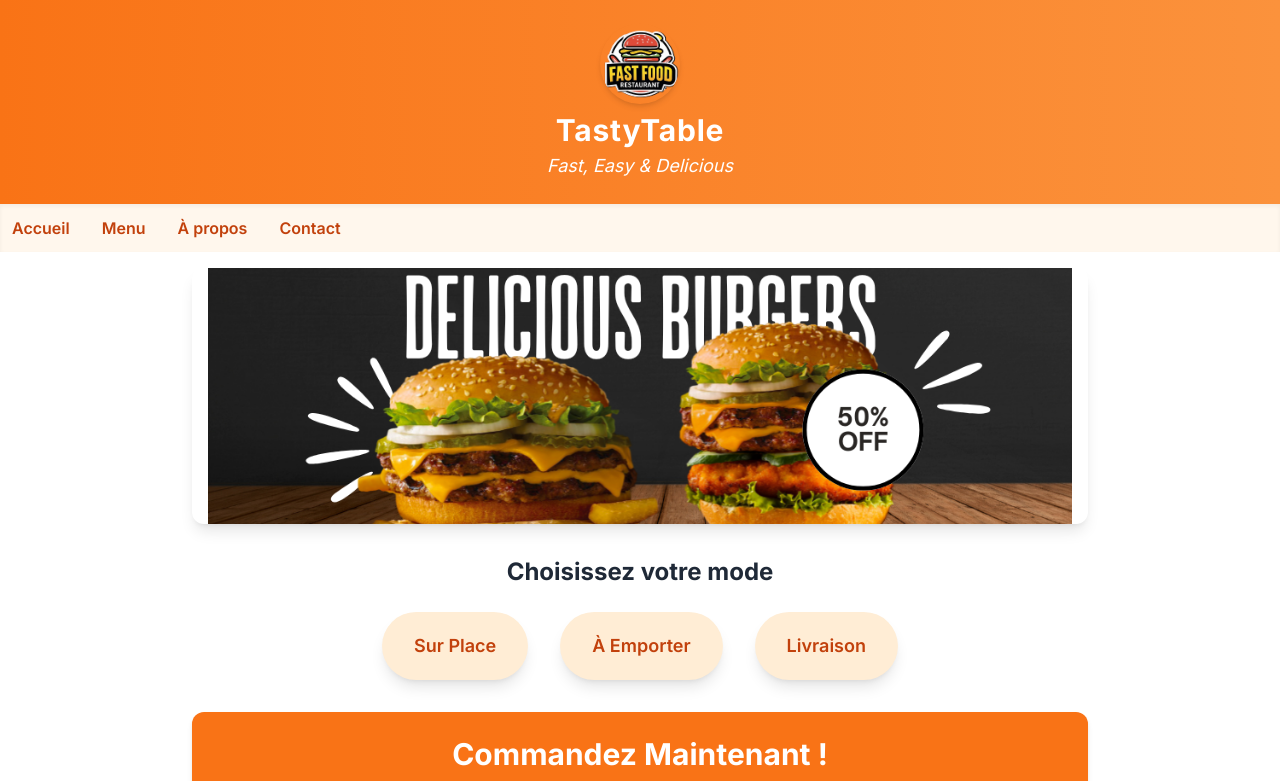
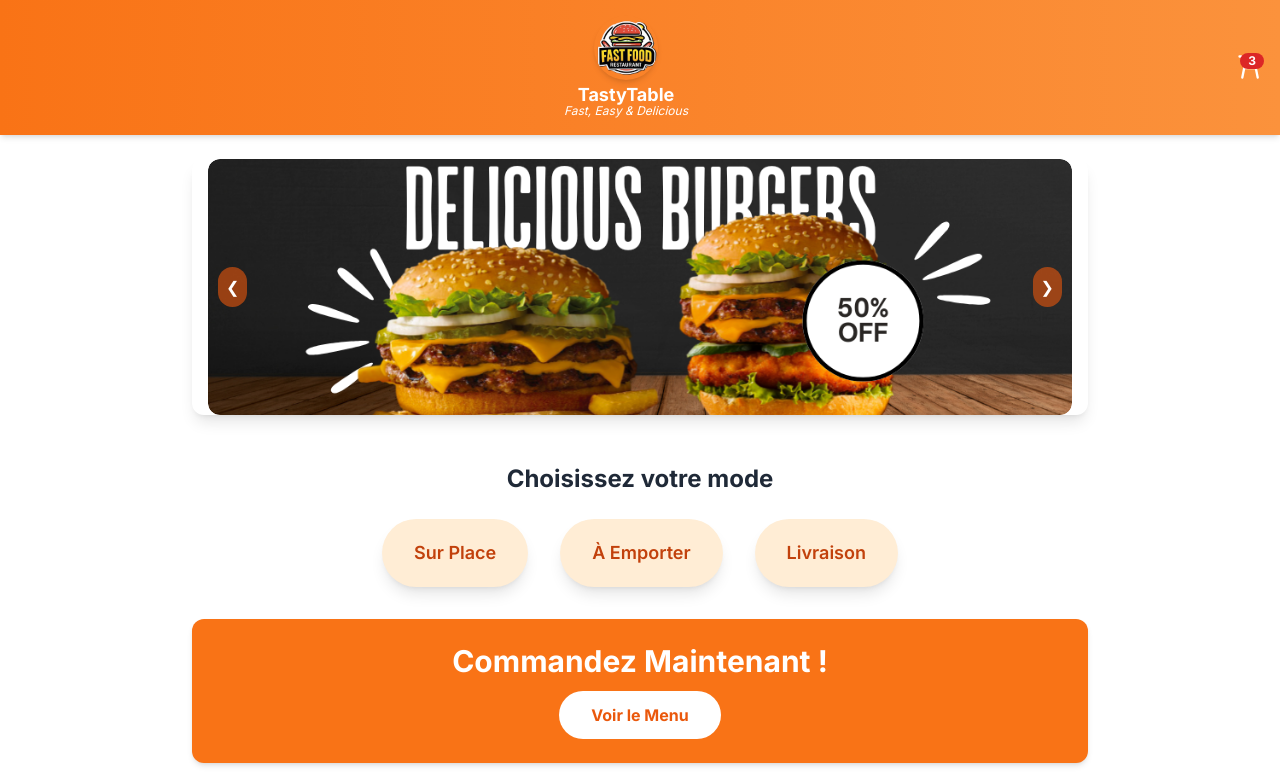
Before and after one commit to Wohami-2000/restaurant-ordering, a website: page index.html in a window 1280 px wide. Shown: the top 781 px of the page. Drawn offline with nearby package versions, Linux system fonts and the light colour scheme.

Commit message:
Fix CSS @apply issue, update styles with plain CSS

```diff
--- a/index.html
+++ b/index.html
@@ -1,5 +1,5 @@
 <!DOCTYPE html>
-<html lang="en">
+<html lang="en" >
 <head>
   <meta charset="UTF-8" />
   <meta name="viewport" content="width=device-width, initial-scale=1" />
@@ -15,72 +15,112 @@
     body {
       font-family: "Inter", sans-serif;
     }
+    /* Slideshow arrows */
+    .arrow-btn {
+  position: absolute;
+  top: 50%;
+  transform: translateY(-50%);
+  background-color: rgba(234, 88, 12, 0.6); /* Tailwind's orange-600 + 60% opacity */
+  color: white;
+  border-radius: 9999px;
+  padding: 0.5rem; /* p-2 = 0.5rem */
+  cursor: pointer;
+  user-select: none;
+  z-index: 10;
+  transition: background-color 0.3s ease;
+}
+.arrow-btn:hover {
+  background-color: rgba(234, 88, 12, 0.9); /* hover:bg-opacity-90 */
+}
+
+    .arrow-left {
+      left: 10px;
+    }
+    .arrow-right {
+      right: 10px;
+    }
   </style>
 </head>
 <body class="bg-white text-gray-800">
 
-  <!-- Header with centered Logo and Tagline -->
-  <header class="bg-gradient-to-r from-orange-500 to-orange-400 p-6 text-center shadow-md">
-    <img
-      src="images/logo.png"
-      alt="Logo"
-      class="mx-auto w-20 h-20 rounded-full shadow-md mb-2"
-    />
-    <h1 class="text-white text-3xl font-bold tracking-wide">TastyTable</h1>
-    <p class="text-white italic mt-1 text-lg">Fast, Easy & Delicious</p>
-  </header>
-
   <!-- Navigation Bar -->
-  <nav class="bg-orange-50 p-3 shadow-inner sticky top-0 z-20">
-    <div class="container mx-auto flex items-center justify-between">
-      <!-- Desktop nav -->
-      <ul
-        id="nav-links"
-        class="hidden sm:flex gap-8 text-orange-700 font-semibold text-base"
-      >
-        <li><a href="#" class="hover:underline">Accueil</a></li>
-        <li><a href="#" class="hover:underline">Menu</a></li>
-        <li><a href="#" class="hover:underline">À propos</a></li>
-        <li><a href="#" class="hover:underline">Contact</a></li>
-      </ul>
-
-      <!-- Mobile Hamburger Button -->
+  <nav class="bg-gradient-to-r from-orange-500 to-orange-400 p-4 shadow-md sticky top-0 z-30 flex items-center justify-between">
+    <!-- Left: Hamburger menu (mobile only) -->
     <button
       id="hamburger"
       aria-label="Toggle navigation menu"
       class="sm:hidden flex flex-col gap-1.5 w-6 h-6 justify-center cursor-pointer"
     >
-        <span class="block h-0.5 bg-orange-700 rounded"></span>
-        <span class="block h-0.5 bg-orange-700 rounded"></span>
-        <span class="block h-0.5 bg-orange-700 rounded"></span>
+      <span class="block h-0.5 bg-white rounded"></span>
+      <span class="block h-0.5 bg-white rounded"></span>
+      <span class="block h-0.5 bg-white rounded"></span>
     </button>
+
+    <!-- Center: Logo and tagline -->
+    <div class="flex flex-col items-center flex-grow">
+      <img
+        src="images/logo.png"
+        alt="Logo"
+        class="w-16 h-16 rounded-full shadow-md mb-1"
+      />
+      <div class="text-white text-lg font-bold leading-tight">TastyTable</div>
+      <div class="text-white italic text-xs -mt-1">Fast, Easy & Delicious</div>
     </div>
+
+    <!-- Right: Cart icon -->
+    <button aria-label="Shopping Cart" class="text-white hover:text-yellow-300 transition relative">
+      <svg
+        xmlns="http://www.w3.org/2000/svg"
+        fill="none"
+        viewBox="0 0 24 24"
+        stroke-width="2"
+        stroke="currentColor"
+        class="w-7 h-7"
+      >
+        <path stroke-linecap="round" stroke-linejoin="round" d="M3 3h2l.4 2M7 13h10l4-8H5.4M7 13l-1.6 8m1.6-8L7 13m10 0l1.6 8m-1.6-8H7" />
+      </svg>
+      <!-- Badge example -->
+      <span
+        class="absolute top-0 right-0 inline-flex items-center justify-center px-2 py-0.5 text-xs font-bold leading-none text-white bg-red-600 rounded-full"
+        >3</span
+      >
+    </button>
+  </nav>
 
   <!-- Mobile nav links (hidden by default) -->
   <ul
     id="mobile-nav"
-      class="sm:hidden bg-orange-100 text-orange-700 font-semibold flex flex-col gap-3 mt-2 p-4 rounded shadow-md hidden"
+    class="sm:hidden bg-orange-100 text-orange-700 font-semibold flex flex-col gap-3 mt-1 p-4 rounded shadow-md hidden"
   >
     <li><a href="#" class="hover:underline block">Accueil</a></li>
     <li><a href="#" class="hover:underline block">Menu</a></li>
     <li><a href="#" class="hover:underline block">À propos</a></li>
     <li><a href="#" class="hover:underline block">Contact</a></li>
   </ul>
-  </nav>
+
+  <!-- Spacing between nav and sections -->
+  <div class="my-6"></div>
 
   <!-- Slideshow Section -->
-  <section class="mt-4 px-4 max-w-4xl mx-auto relative overflow-hidden rounded-xl shadow-lg">
-    <div id="slideshow" class="relative w-full h-48 sm:h-64">
+  <section class="px-4 max-w-4xl mx-auto relative rounded-xl shadow-lg overflow-hidden mb-12">
+    <div id="slideshow" class="relative w-full h-48 sm:h-64 rounded-xl overflow-hidden">
       <img
         src="images/picture1.png"
         alt="Offer 1"
-        class="absolute inset-0 w-full h-full object-cover transition-opacity duration-700 opacity-100"
+        class="absolute inset-0 w-full h-full object-cover transition-opacity duration-700 opacity-100 rounded-xl"
       />
       <img
         src="images/picture2.png"
         alt="Offer 2"
-        class="absolute inset-0 w-full h-full object-cover transition-opacity duration-700 opacity-0"
+        class="absolute inset-0 w-full h-full object-cover transition-opacity duration-700 opacity-0 rounded-xl"
       />
+      <!-- Arrows -->
+      <div id="prev" class="arrow-btn arrow-left select-none hidden sm:block">
+        &#10094;
+      </div>
+      <div id="next" class="arrow-btn arrow-right select-none hidden sm:block">
+        &#10095;
+      </div>
     </div>
   </section>
 
@@ -180,42 +220,71 @@
   <section class="px-4 my-10 max-w-4xl mx-auto text-center">
     <h2 class="text-2xl font-bold mb-6">Notre Localisation</h2>
     <div class="w-full h-64 rounded-lg overflow-hidden shadow-lg mb-4">
-      <!-- Google Maps iframe placeholder (replace with your real address) -->
+      <!-- Google Maps iframe example: replace the src below with your real map embed -->
       <iframe
         class="w-full h-full border-0"
+        loading="lazy"
+        allowfullscreen
+        referrerpolicy="no-referrer-when-downgrade"
         src="https://www.google.com/maps/embed/v1/place?key=YOUR_GOOGLE_MAPS_API_KEY&q=Your+Restaurant+Address"
-        allowfullscreen
-        loading="lazy"
-        referrerpolicy="no-referrer-when-downgrade"
       ></iframe>
     </div>
-    <p class="text-gray-700 font-semibold">123 Rue Exemple, Casablanca, Maroc</p>
   </section>
 
   <!-- Footer -->
-  <footer class="bg-gray-800 text-white text-center p-6">
-    <p>&copy; 2025 TastyTable. Tous droits réservés.</p>
+  <footer
+    class="bg-orange-600 text-white text-center p-6 mt-12 shadow-inner"
+  >
+    &copy; 2025 TastyTable. Tous droits réservés.
   </footer>
 
-  <!-- Scripts -->
 <script>
-    // Hamburger menu toggle
-    const hamburger = document.getElementById("hamburger");
-    const mobileNav = document.getElementById("mobile-nav");
-    hamburger.addEventListener("click", () => {
-      mobileNav.classList.toggle("hidden");
+  // Mobile nav toggle
+  const hamburger = document.getElementById('hamburger');
+  const mobileNav = document.getElementById('mobile-nav');
+
+  hamburger.addEventListener('click', () => {
+    mobileNav.classList.toggle('hidden');
   });
 
   // Slideshow logic
-    const slides = document.querySelectorAll("#slideshow img");
-    let currentIndex = 0;
-    setInterval(() => {
-      slides[currentIndex].classList.remove("opacity-100");
-      slides[currentIndex].classList.add("opacity-0");
-      currentIndex = (currentIndex + 1) % slides.length;
-      slides[currentIndex].classList.remove("opacity-0");
-      slides[currentIndex].classList.add("opacity-100");
-    }, 3000);
+  const slides = document.querySelectorAll('#slideshow img');
+  let current = 0;
+  const total = slides.length;
+
+  function showSlide(index) {
+    slides.forEach((slide, i) => {
+      slide.style.opacity = i === index ? '1' : '0';
+    });
+  }
+
+  function nextSlide() {
+    current = (current + 1) % total;
+    showSlide(current);
+  }
+
+  function prevSlide() {
+    current = (current - 1 + total) % total;
+    showSlide(current);
+  }
+
+  document.getElementById('next').addEventListener('click', () => {
+    nextSlide();
+    resetTimer();
+  });
+  document.getElementById('prev').addEventListener('click', () => {
+    prevSlide();
+    resetTimer();
+  });
+
+  showSlide(current);
+  let slideInterval = setInterval(nextSlide, 3000);
+
+  function resetTimer() {
+    clearInterval(slideInterval);
+    slideInterval = setInterval(nextSlide, 3000);
+  }
 </script>
+
 </body>
 </html>
```
Lines whose indentation alone changed are shown as unchanged.
